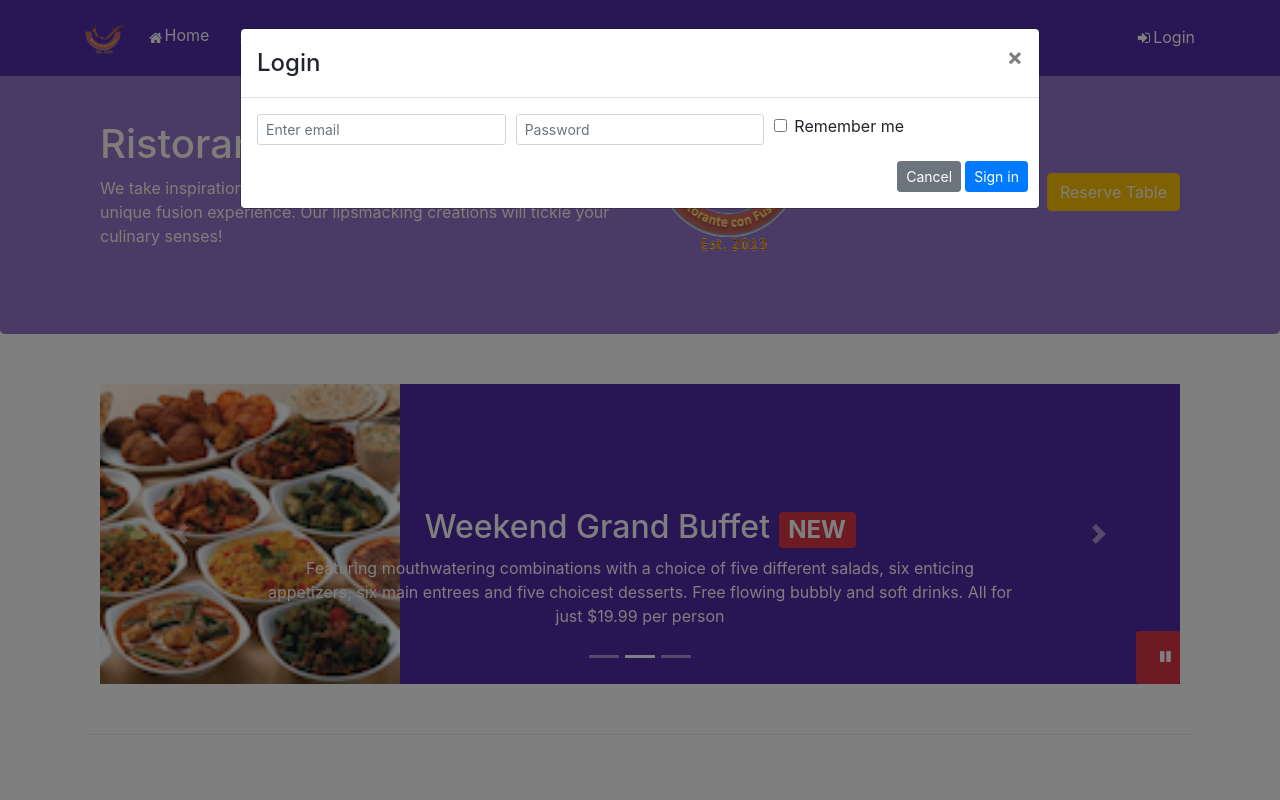
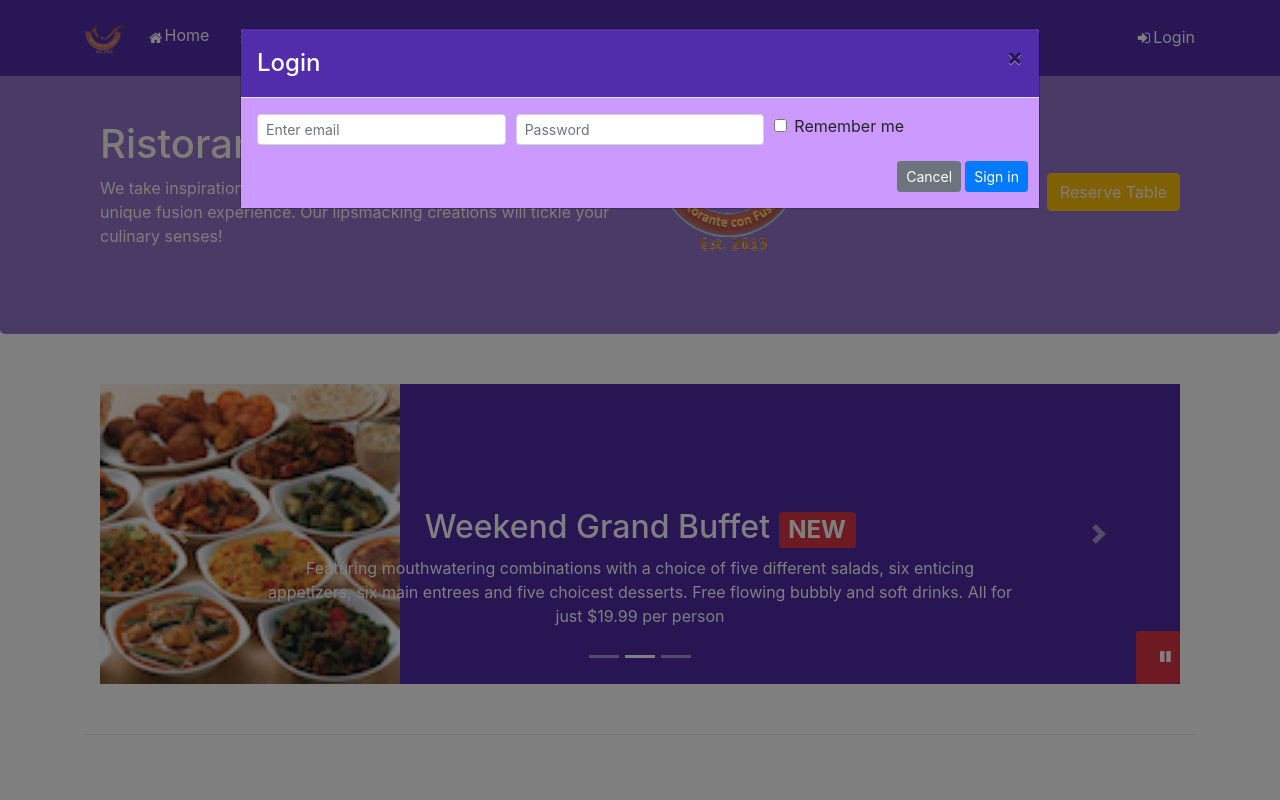
Before and after one commit to shekhardixit/Indian-Fusion-Restaurant, a plain HTML site: page templates/index.html in a window 1280 px wide. Both pictures are taken after a click on the link "Login". Shown: the top 800 px of the page. Drawn offline with nearby package versions, Linux system fonts and the light colour scheme; files that its build step writes are made by us from their sources; files whose address does not match are found by name.

Commit message:
modified modal body

```diff
--- a/static/styles.css
+++ b/static/styles.css
@@ -106,3 +106,12 @@ height: 300px;
   bottom: 0px;
   z-index: 1;
 }
+.modal-header{
+	background-color: #512DAB;
+	color:#FFFFFF;
+
+}
+
+.modal-body{
+	background: #cc99ff ;
+}
```
